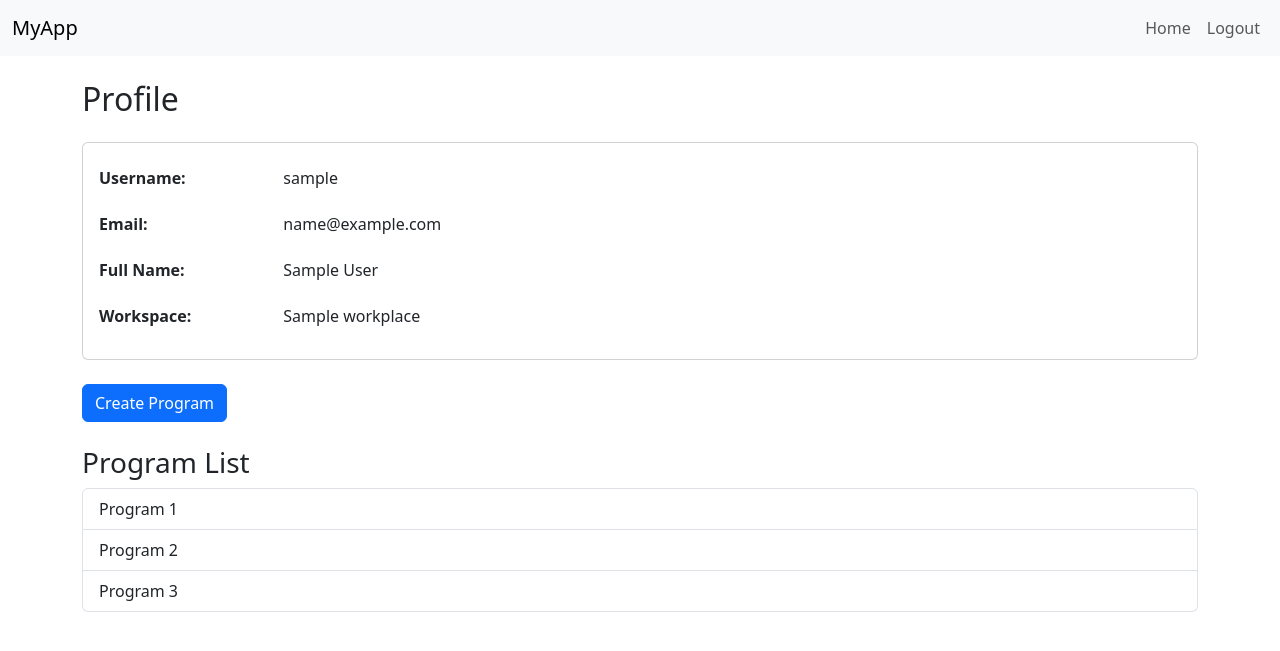
After one commit to Rizkiraven/tubesnosql, a Flask app: page /profile in a window 1280 px wide. The commit adds this page. Shown: the top 651 px of the page. Run offline with Flask 3, Linux system fonts and the light colour scheme; the visitor is signed in with stand-in values (Sample User, id 1); a database or web service that is not in the repository returns one stand-in record (values such as "Sample title").

Commit message:
profile wasu wasu

```diff
--- a/app.py
+++ b/app.py
@@ -329,6 +329,8 @@ def register():
         email = request.form["email"]
         username = request.form["username"]
         password = request.form["password"]
+        full_name = request.form["full_name"]  # New field
+        workplace = request.form["workplace"]  # New field
 
         # Cek apakah email sudah terdaftar
         if users_collection.find_one({"email": email}):
@@ -342,11 +344,39 @@ def register():
 
         # Simpan pengguna baru jika tidak ada masalah
         hashed_password = generate_password_hash(password)
-        users_collection.insert_one({"email": email, "username": username, "password": hashed_password})
+        users_collection.insert_one({
+            "email": email,
+            "username": username,
+            "password": hashed_password,
+            "full_name": full_name,  # Save full_name
+            "workplace": workplace   # Save workplace
+        })
         flash("Registration successful! Please log in.", "success")
         return redirect(url_for('login'))
 
     return render_template('register.html')
+
+@app.route('/profile', methods=["GET", "POST"])
+def profile():
+    if "username" not in session:
+        flash("Please log in to view your profile.", "warning")
+        return redirect(url_for('login'))
+
+    username = session["username"]
+    user = users_collection.find_one({"username": username})
+
+    if request.method == "POST":
+        full_name = request.form["full_name"]
+        workplace = request.form["workplace"]
+
+        users_collection.update_one(
+            {"username": username},
+            {"$set": {"full_name": full_name, "workplace": workplace}}
+        )
+        flash("Profile updated successfully!", "success")
+        return redirect(url_for('profile'))
+
+    return render_template('profile.html', user=user)
 
 # Logout
 @app.route('/logout')
--- a/templates/Home.html
+++ b/templates/Home.html
@@ -31,7 +31,7 @@
                         <li class="nav-item"><a class="nav-link" href="#services">Dashboard</a></li>
                         <li class="nav-item"><a class="nav-link" href="#portfolio">Artikel</a></li>
                         {% if username %}
-                        <li class="nav-item"><span class="nav-link">Welcome, {{ username }}</span></li>
+                        <li class="nav-item"><a class="nav-link" href="{{ url_for('profile') }}">Welcome, {{ username }}</a></li>
                         <li class="nav-item"><a class="nav-link" href="{{ url_for('logout') }}">Logout</a></li>
                         {% else %}
                         <li class="nav-item"><a class="nav-link" href="{{ url_for('login') }}">Login</a></li>
--- /dev/null
+++ b/templates/Profile.html
@@ -0,0 +1,75 @@
+<!DOCTYPE html>
+<html lang="en">
+<head>
+    <meta charset="UTF-8">
+    <meta name="viewport" content="width=device-width, initial-scale=1.0">
+    <title>Profile Page</title>
+    <link href="https://cdn.jsdelivr.net/npm/bootstrap@5.3.0-alpha1/dist/css/bootstrap.min.css" rel="stylesheet">
+</head>
+<body>
+    <!-- Navbar -->
+    <nav class="navbar navbar-expand-lg navbar-light bg-light">
+        <div class="container-fluid">
+            <a class="navbar-brand" href="#">MyApp</a>
+            <button class="navbar-toggler" type="button" data-bs-toggle="collapse" data-bs-target="#navbarNav" aria-controls="navbarNav" aria-expanded="false" aria-label="Toggle navigation">
+                <span class="navbar-toggler-icon"></span>
+            </button>
+            <div class="collapse navbar-collapse" id="navbarNav">
+                <ul class="navbar-nav ms-auto">
+                    <li class="nav-item">
+                        <a class="nav-link" href="/home">Home</a>
+                    </li>
+                    <li class="nav-item">
+                        <a class="nav-link" href="/logout">Logout</a>
+                    </li>
+                </ul>
+            </div>
+        </div>
+    </nav>
+
+    <!-- Profile Section -->
+    <div class="container mt-4">
+        <h2 class="mb-4">Profile</h2>
+        <div class="card p-3 mb-4">
+            <div class="row mb-2">
+                <label class="col-sm-2 col-form-label fw-bold">Username:</label>
+                <div class="col-sm-10">
+                    <p class="form-control-plaintext">{{ user.username }}</p>
+                </div>
+            </div>
+            <div class="row mb-2">
+                <label class="col-sm-2 col-form-label fw-bold">Email:</label>
+                <div class="col-sm-10">
+                    <p class="form-control-plaintext">{{ user.email }}</p>
+                </div>
+            </div>
+            <div class="row mb-2">
+                <label class="col-sm-2 col-form-label fw-bold">Full Name:</label>
+                <div class="col-sm-10">
+                    <p class="form-control-plaintext">{{ user.full_name }}</p>
+                </div>
+            </div>
+            <div class="row mb-2">
+                <label class="col-sm-2 col-form-label fw-bold">Workspace:</label>
+                <div class="col-sm-10">
+                    <p class="form-control-plaintext">{{ user.workplace }}</p>
+                </div>
+            </div>
+        </div>
+
+        <!-- Action Buttons -->
+        <button class="btn btn-primary mb-4">Create Program</button>
+
+        <!-- Program List -->
+        <h3>Program List</h3>
+        <ul class="list-group">
+            <li class="list-group-item">Program 1</li>
+            <li class="list-group-item">Program 2</li>
+            <li class="list-group-item">Program 3</li>
+            <!-- Add more programs as needed -->
+        </ul>
+    </div>
+
+    <script src="https://cdn.jsdelivr.net/npm/bootstrap@5.3.0-alpha1/dist/js/bootstrap.bundle.min.js"></script>
+</body>
+</html>
```
Also changed, not shown: templates/Register.html (+8 -0 lines).
